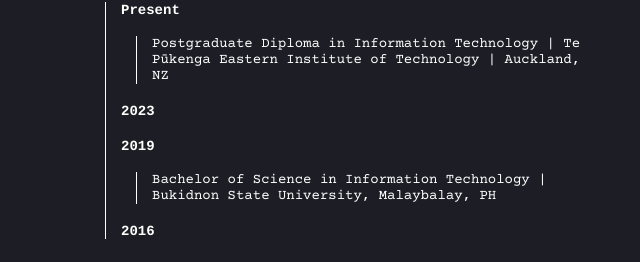
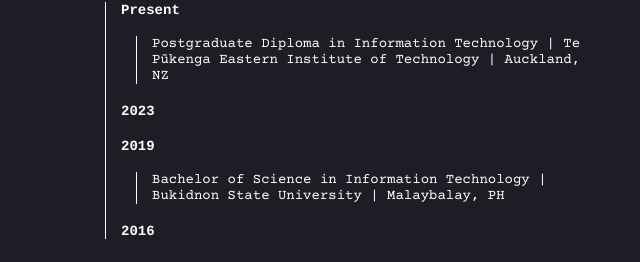
Before and after one commit to hoycid/my-portfolio, a React (Create React App) app: page / in a window 1280 px wide. Shown: the part 2383-2645 px from the top of the page, without its empty margins (326-966 px from the left). Built offline with nearby package versions, Linux system fonts and the light colour scheme; the HTML template or start-up script is replaced by a standard one.

Commit message:
fixed typo

```diff
--- a/src/App.js
+++ b/src/App.js
@@ -203,7 +203,7 @@
                 <ul>
                   <li>
                     Bachelor of Science in Information Technology | Bukidnon
-                    State University, Malaybalay, PH
+                    State University | Malaybalay, PH
                   </li>
                 </ul>
               </div>
```
